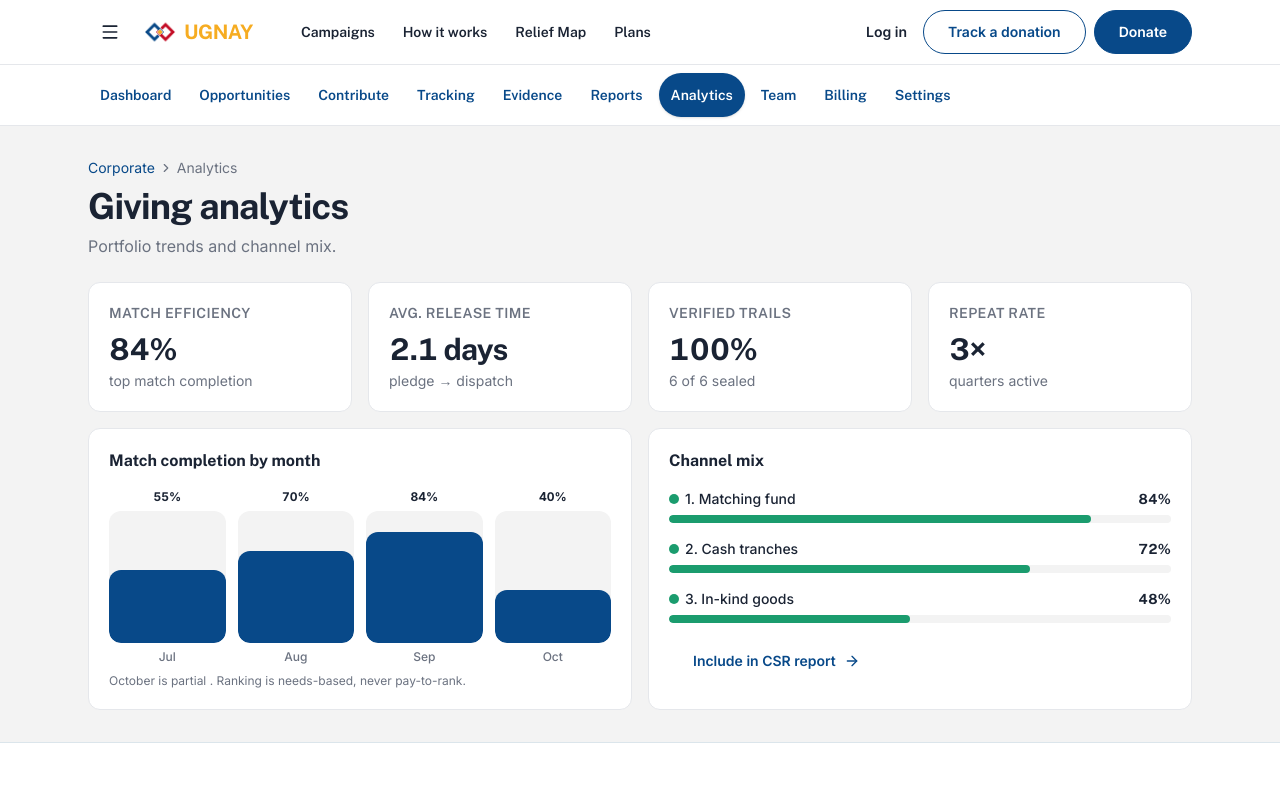
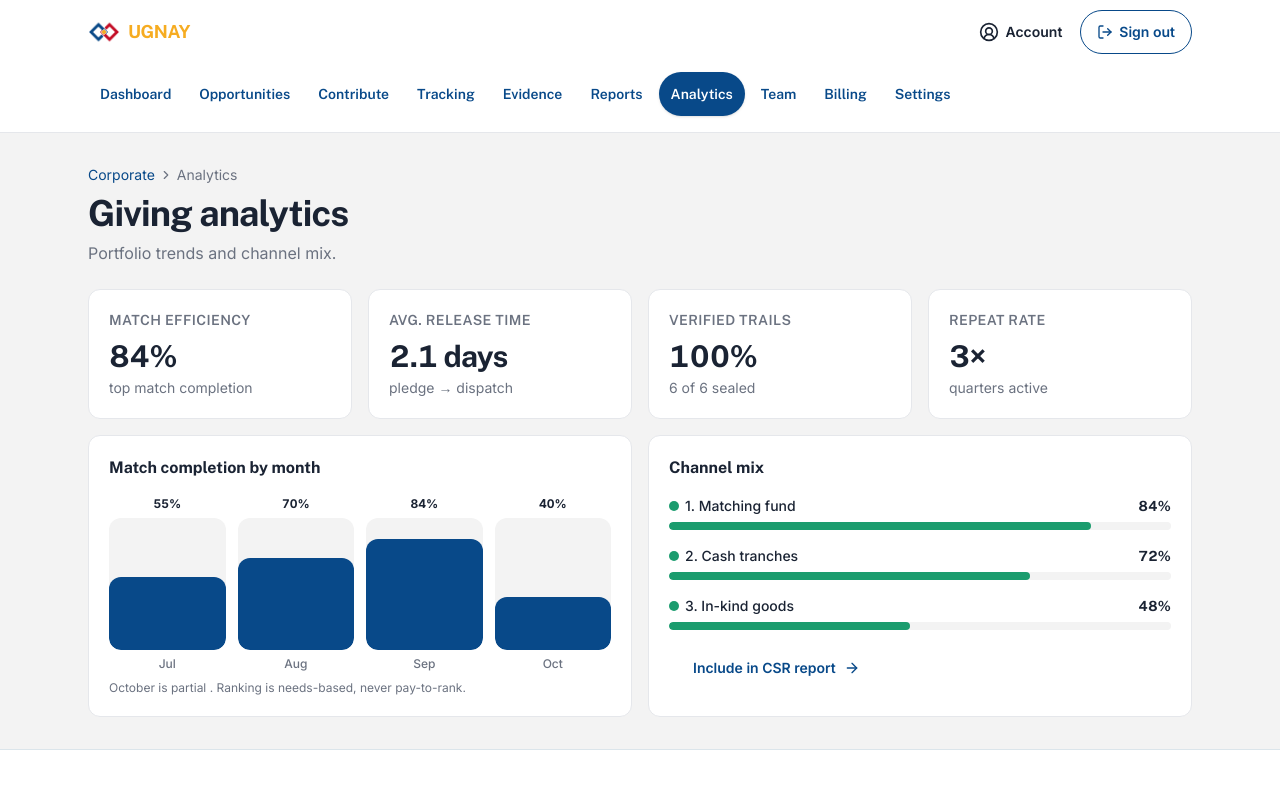
Before and after one commit to ralph-16/psc-project, a Next.js app: page /corporate/analytics in a window 1280 px wide. Shown: the top 800 px of the page. Built offline with nearby package versions, Linux system fonts and the light colour scheme.

Commit message:
feat: dedicated corporate workspace header (no landing nav)

```diff
--- a/app/corporate/layout.tsx
+++ b/app/corporate/layout.tsx
@@ -1,17 +1,11 @@
-import SiteHeader from "@/components/ugnay/SiteHeader";
 import LandingFooter from "@/components/ugnay/LandingFooter";
-import CorporateNav from "@/components/ugnay/CorporateNav";
+import CorporateHeader from "@/components/ugnay/CorporateHeader";
 
-/** Corporate shell: site header/footer + corporate sub-navigation. */
+/** Partner workspace shell (corporate + NGO): workspace header, footer. */
 export default function CorporateLayout({ children }: { children: React.ReactNode }) {
   return (
     <div className="flex min-h-full flex-col">
-      <SiteHeader />
-      <div className="sticky top-16 z-30 border-b border-[#e5e7eb] bg-white pb-safe">
-        <div className="mx-auto max-w-6xl px-4 sm:px-6">
-          <CorporateNav />
-        </div>
-      </div>
+      <CorporateHeader />
       <main id="main" className="mx-auto w-full max-w-6xl min-w-0 flex-1 overflow-x-clip px-4 py-6 pb-[calc(2rem+env(safe-area-inset-bottom,0px))] sm:px-6 sm:py-8">{children}</main>
       <LandingFooter base="/" />
     </div>
--- /dev/null
+++ b/components/ugnay/CorporateHeader.tsx
@@ -0,0 +1,60 @@
+"use client";
+
+import Link from "next/link";
+import { useRouter } from "next/navigation";
+import { CircleUserRound, LogOut } from "lucide-react";
+import { BrandMark } from "./BrandMark";
+import CorporateNav from "./CorporateNav";
+import { clearSession } from "@/lib/session";
+
+/**
+ * Partner workspace header (corporate + NGO): brand, workspace nav, account,
+ * sign out. Replaces the public SiteHeader inside /corporate/* so workspace
+ * users never see landing navigation.
+ */
+export default function CorporateHeader() {
+  const router = useRouter();
+
+  function signOut() {
+    clearSession();
+    router.push("/auth");
+  }
+
+  return (
+    <header className="sticky top-0 z-40 border-b border-[#e5e7eb] bg-white">
+      <div className="mx-auto flex max-w-6xl items-center gap-2 px-4 py-2.5 sm:px-6">
+        <Link
+          href="/corporate/dashboard"
+          className="flex shrink-0 items-center gap-2"
+          aria-label="Partner workspace home"
+        >
+          <BrandMark />
+          <span className="font-display text-lg font-bold tracking-tight text-[#f6ac21]">
+            UGNAY
+          </span>
+        </Link>
+        <div className="ml-auto flex shrink-0 items-center gap-1 sm:gap-2">
+          <Link
+            href="/account"
+            aria-label="Account"
+            className="inline-flex min-h-11 min-w-11 items-center justify-center gap-1.5 rounded-full px-2.5 text-sm font-semibold text-[#1a2333] hover:bg-[#f3f3f3]"
+          >
+            <CircleUserRound className="size-5" aria-hidden />
+            <span className="hidden sm:inline">Account</span>
+          </Link>
+          <button
+            type="button"
+            onClick={signOut}
+            className="inline-flex min-h-11 items-center gap-1.5 rounded-full border-[1.5px] border-[#084989] px-4 text-sm font-semibold text-[#084989]"
+          >
+            <LogOut className="size-4" aria-hidden />
+            <span className="hidden sm:inline">Sign out</span>
+          </button>
+        </div>
+      </div>
+      <div className="mx-auto max-w-6xl px-4 pb-2 sm:px-6">
+        <CorporateNav />
+      </div>
+    </header>
+  );
+}
```
Also changed, not shown: 1 other file (tests, documents, lock files or other folders).
